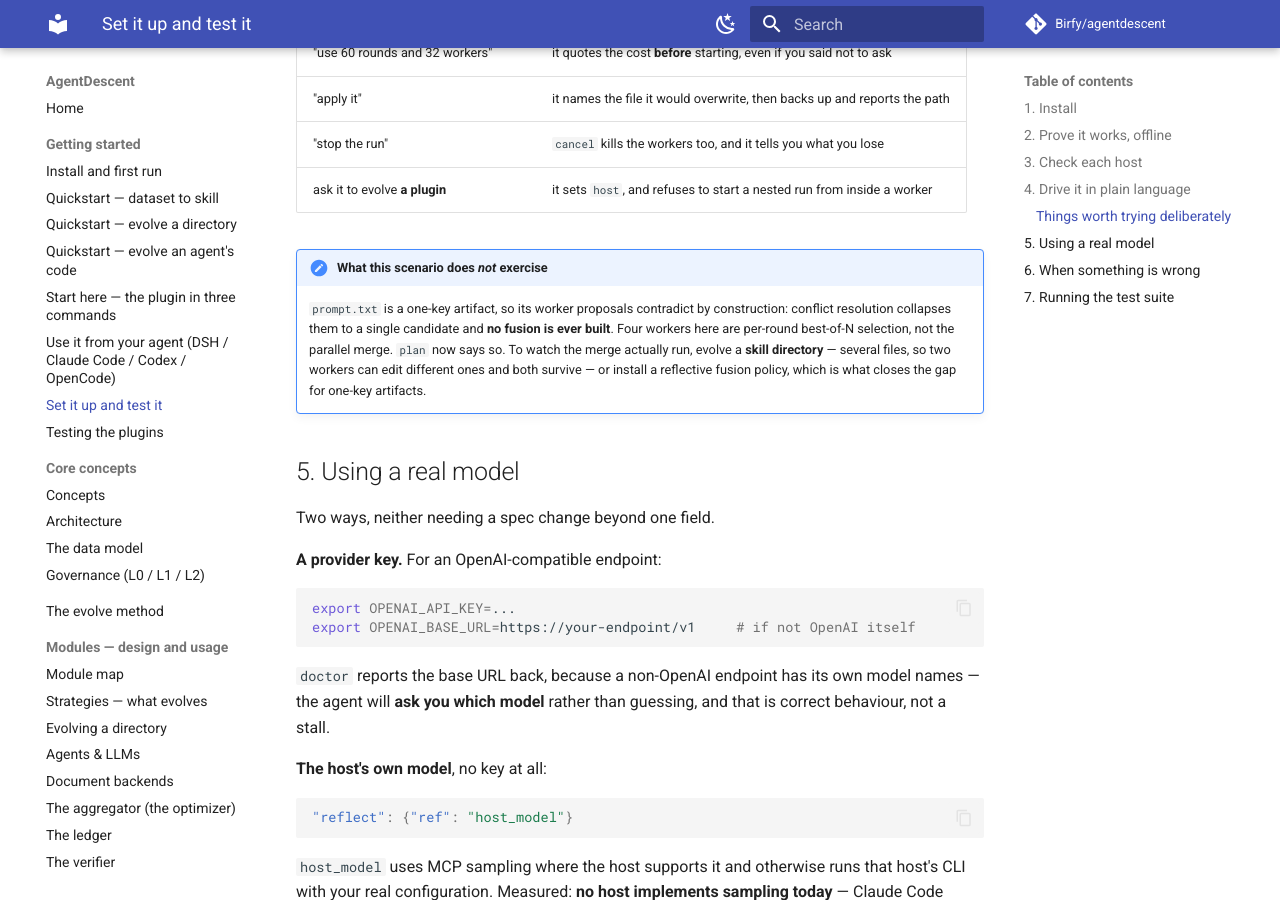
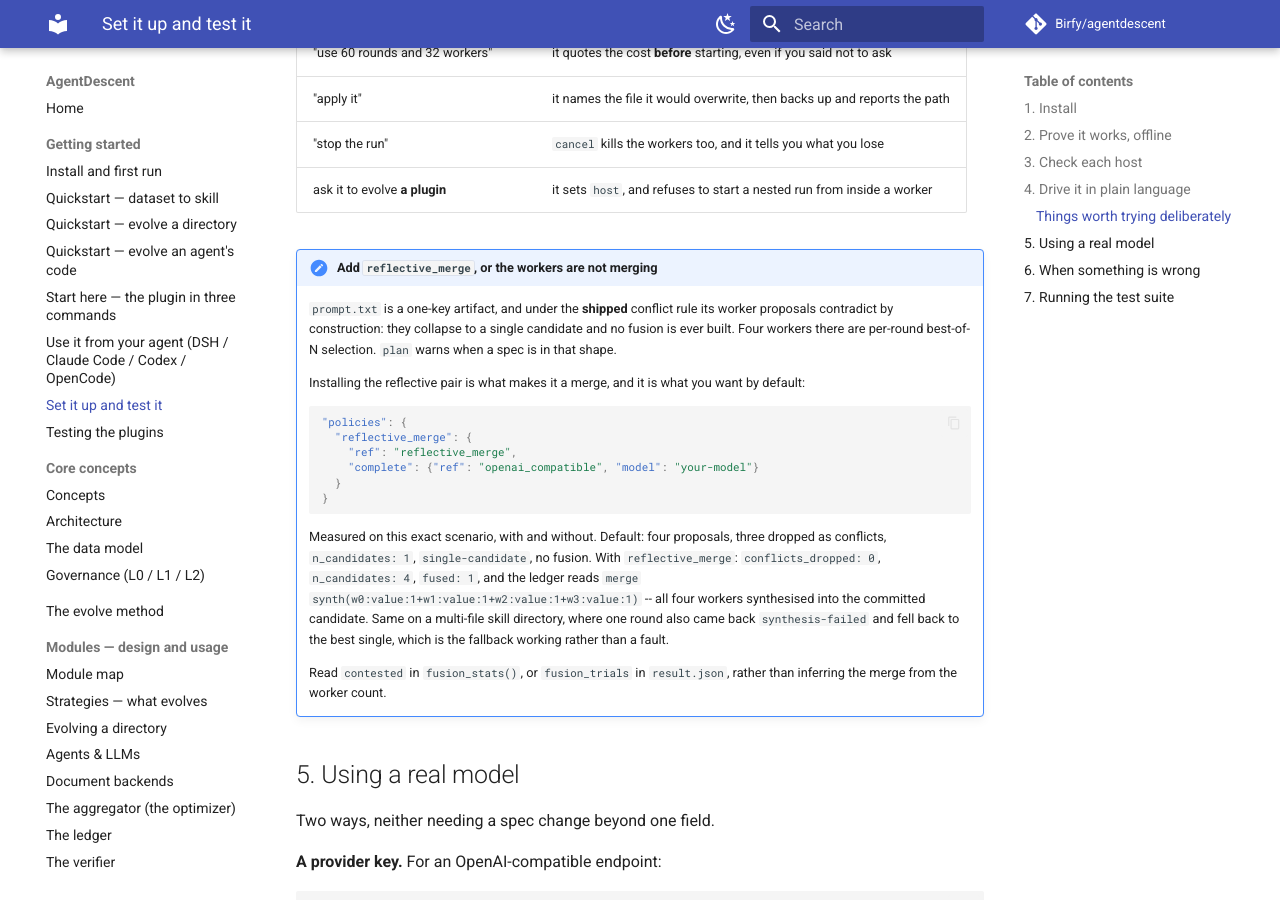
Before and after one commit to Birfy/agentdescent, an MkDocs documentation site: the page built from docs/testing-guide.md, in a window 1280 px wide and 900 px high, scrolled down 4290 px. Built offline with MkDocs 1.6.1 and Material for MkDocs 9.7.7, drawn with Linux system fonts in a browser that asks for light colours; comment, search, counter and statistics services are not loaded.

Commit message:
The merge warning fired at specs that already installed the merge
A correction to the warning added two commits ago, and to what the guide
said around it. Both were written from runs that had no fusion policy
installed, and generalised from that as though it were the only case.

`plan` warned "install a reflective fusion policy" at a spec whose
`policies` block installs exactly that. Recommending the thing the reader
has already done is worse than silence: it invites them to conclude the
policy did not take. It now returns early when `reflective_merge`, `fusion`
or `conflict` is asked for, and the test pins both halves — warn without,
silent with.

And the guide claimed a one-key artifact cannot fuse, full stop. True only
of the shipped conflict rule, which the suite has always said in two tests
rather than one: `test_a_single_slot_artifact_can_never_fuse` next to
`test_reflective_fusion_commits_a_union_where_the_default_cannot`. Reading
the first without the second is what produced the claim.

Measured on one scenario, four workers, with and without the pair.
Default: `conflicts_dropped: 3`, `n_candidates: 1`, `single-candidate`, no
fusion, ledger `merge w1:value:1`. With `reflective_merge`:
`conflicts_dropped: 0`, `n_candidates: 4`, `fused: 1`, ledger
`merge synth(w0:value:1+w1:value:1+w2:value:1+w3:value:1)` — every worker's
proposal in the committed candidate. The same on a multi-file skill
directory, where one round returned `synthesis-failed` and fell back to the
best single, which is the fallback working rather than a fault.

The guide now shows the policy block and both sets of numbers, and says to
read `contested` rather than infer a merge from the worker count.

Suite: 1794 passed, 49 skipped, 0 failed.

Co-Authored-By: Claude Opus 5 <noreply@anthropic.com>

````diff
--- a/docs/testing-guide.md
+++ b/docs/testing-guide.md
@@ -194,14 +194,35 @@ just goes quiet.
 | "stop the run" | `cancel` kills the workers too, and it tells you what you lose |
 | ask it to evolve **a plugin** | it sets `host`, and refuses to start a nested run from inside a worker |
 
-!!! note "What this scenario does *not* exercise"
-    `prompt.txt` is a one-key artifact, so its worker proposals contradict by
-    construction: conflict resolution collapses them to a single candidate and
-    **no fusion is ever built**. Four workers here are per-round best-of-N
-    selection, not the parallel merge. `plan` now says so. To watch the merge
-    actually run, evolve a **skill directory** — several files, so two workers
-    can edit different ones and both survive — or install a reflective fusion
-    policy, which is what closes the gap for one-key artifacts.
+!!! note "Add `reflective_merge`, or the workers are not merging"
+    `prompt.txt` is a one-key artifact, and under the **shipped** conflict rule
+    its worker proposals contradict by construction: they collapse to a single
+    candidate and no fusion is ever built. Four workers there are per-round
+    best-of-N selection. `plan` warns when a spec is in that shape.
+
+    Installing the reflective pair is what makes it a merge, and it is what you
+    want by default:
+
+    ```json
+    "policies": {
+      "reflective_merge": {
+        "ref": "reflective_merge",
+        "complete": {"ref": "openai_compatible", "model": "your-model"}
+      }
+    }
+    ```
+
+    Measured on this exact scenario, with and without. Default: four proposals,
+    three dropped as conflicts, `n_candidates: 1`, `single-candidate`, no
+    fusion. With `reflective_merge`: `conflicts_dropped: 0`, `n_candidates: 4`,
+    `fused: 1`, and the ledger reads
+    `merge synth(w0:value:1+w1:value:1+w2:value:1+w3:value:1)` -- all four
+    workers synthesised into the committed candidate. Same on a multi-file
+    skill directory, where one round also came back `synthesis-failed` and fell
+    back to the best single, which is the fallback working rather than a fault.
+
+    Read `contested` in `fusion_stats()`, or `fusion_trials` in `result.json`,
+    rather than inferring the merge from the worker count.
 
 ## 5. Using a real model
 
````
Also changed, not shown: 2 other files.
